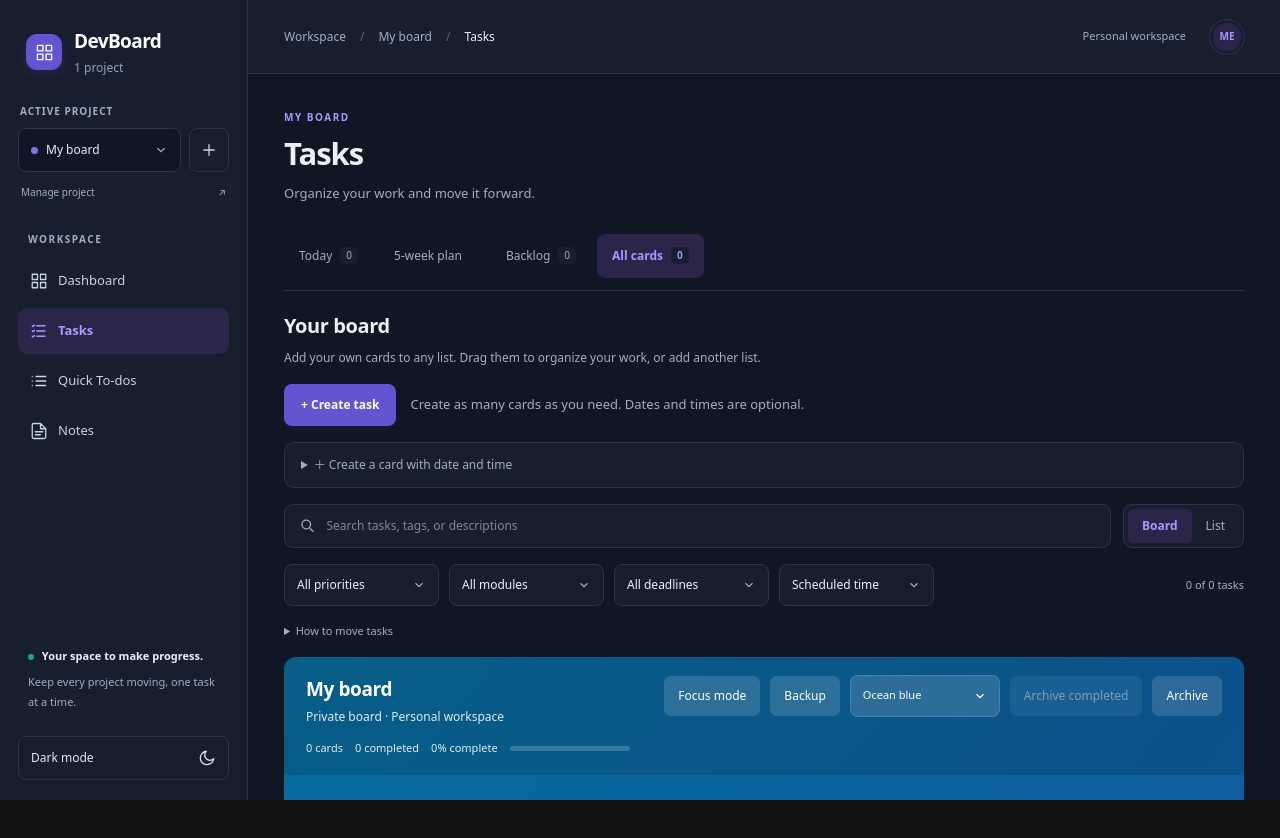
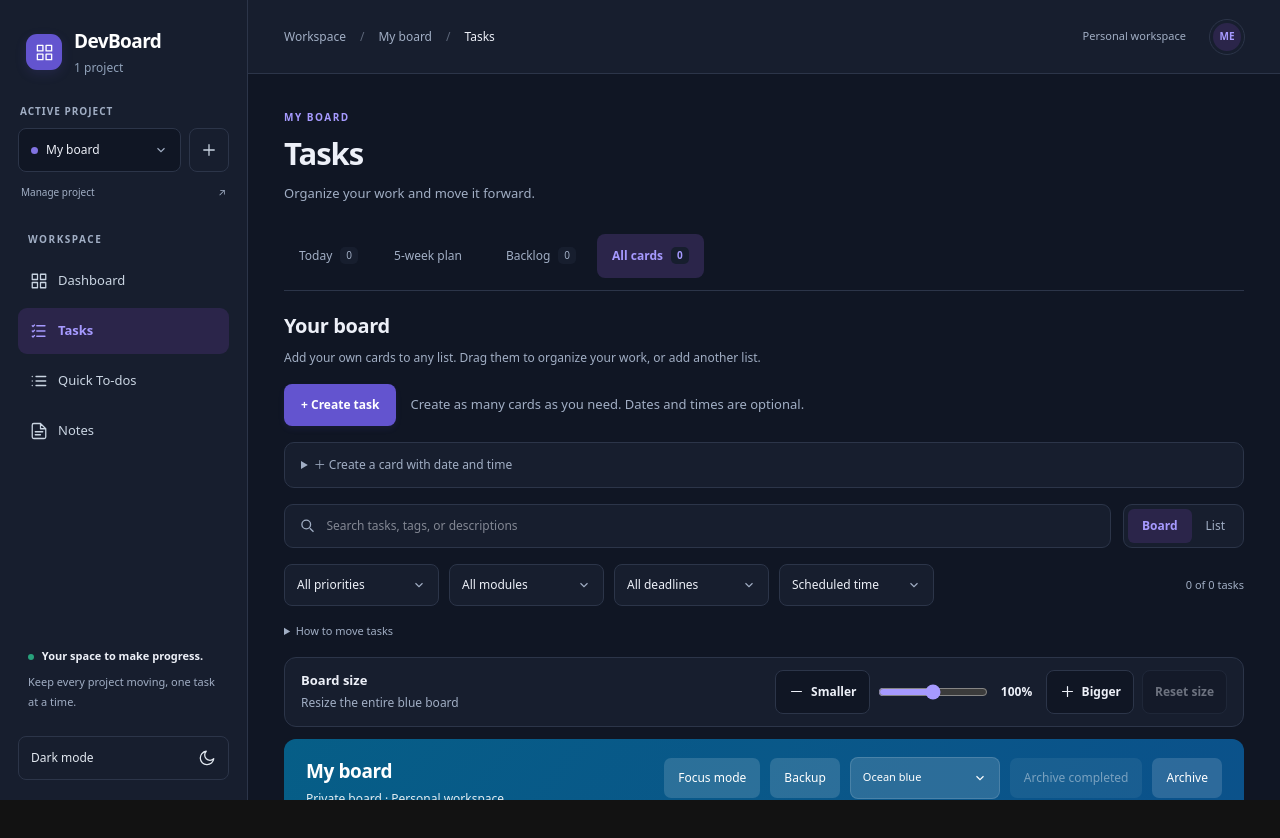
Before and after one commit to faaaami/Project-Management-System, a React (Vite) app: page / in a window 1280 px wide. Shown: the top 838 px of the page. Before the commit the page ends 800 px from the top, so only its background shows below. Built offline with nearby package versions, Linux system fonts and the light colour scheme.

Commit message:
Add controls to resize the entire board, header and cards

```diff
--- /dev/null
+++ b/src/components/BoardFrame.tsx
@@ -0,0 +1,39 @@
+import { useLayoutEffect, useRef, useState } from 'react'
+import type { CSSProperties, ReactNode } from 'react'
+import { useStore } from '../store'
+import { BOARD_SIZE_STEP, MAX_BOARD_SIZE, MIN_BOARD_SIZE, normalizeBoardSize } from '../lib/zoom'
+import { CanvasScale } from '../hooks/useCanvasScale'
+import { Icon } from './Icon'
+
+/** Resize the complete board while keeping its size controls easy to reach. */
+export function BoardFrame({ children, focused, disabled }: { children: ReactNode; focused: boolean; disabled: boolean }) {
+  const size = useStore(state => normalizeBoardSize(state.boardSize))
+  const setSize = useStore(state => state.setBoardSize)
+  const frame = useRef<HTMLDivElement>(null)
+  const [width, setWidth] = useState(0)
+  useLayoutEffect(() => {
+    const node = frame.current
+    if (!node) return
+    const measure = () => setWidth(node.clientWidth)
+    measure()
+    const observer = new ResizeObserver(measure)
+    observer.observe(node)
+    return () => observer.disconnect()
+  }, [])
+  const scale = focused ? 1 : size / 100
+  return <div className="board-size-layout">
+    <div className="board-size-toolbar" role="group" aria-label="Board size controls">
+      <div className="board-size-description"><strong>Board size</strong><span>Resize the entire blue board</span></div>
+      <div className="board-size-actions">
+        <button type="button" disabled={disabled || focused || size <= MIN_BOARD_SIZE} onClick={() => setSize(size - BOARD_SIZE_STEP)} aria-label="Make entire board smaller"><Icon name="minus" size={17} /><span>Smaller</span></button>
+        <input type="range" aria-label="Entire board size" min={MIN_BOARD_SIZE} max={MAX_BOARD_SIZE} step={5} value={size} disabled={disabled || focused} onChange={event => setSize(Number(event.target.value))} />
+        <output aria-label="Board size percentage" aria-live="polite">{size}%</output>
+        <button type="button" disabled={disabled || focused || size >= MAX_BOARD_SIZE} onClick={() => setSize(size + BOARD_SIZE_STEP)} aria-label="Make entire board bigger"><Icon name="plus" size={17} /><span>Bigger</span></button>
+        <button type="button" className="board-size-reset" disabled={disabled || focused || size === 100} onClick={() => setSize(100)}>Reset size</button>
+      </div>
+    </div>
+    <div ref={frame} className="board-frame" style={{ '--board-size': scale, '--board-width': width ? `${width}px` : '100%' } as CSSProperties}>
+      <CanvasScale value={scale}>{children}</CanvasScale>
+    </div>
+  </div>
+}
--- a/src/components/Modal.tsx
+++ b/src/components/Modal.tsx
@@ -9,7 +9,7 @@ export function Modal({ title, subtitle, children, onClose }: { title: string; s
     const dialog = ref.current
     const previous = document.activeElement as HTMLElement | null
     dialog?.showModal()
-    return () => { dialog?.close(); previous?.focus() }
+    return () => { dialog?.close(); previous?.focus({ preventScroll: true }) }
   }, [])
   return createPortal(<dialog ref={ref} className="app-modal" aria-labelledby={id} onCancel={event => { event.preventDefault(); onClose() }} onClick={event => { if (event.target === event.currentTarget) { const rect = event.currentTarget.getBoundingClientRect(); if (event.clientX < rect.left || event.clientX > rect.right || event.clientY < rect.top || event.clientY > rect.bottom) onClose() } }}><div className="modal-heading"><div><h2 id={id}>{title}</h2>{subtitle && <p>{subtitle}</p>}</div><button type="button" className="icon-button" aria-label="Close dialog" onClick={onClose}>×</button></div>{children}</dialog>, document.body)
 }
--- a/src/index.css
+++ b/src/index.css
@@ -447,6 +447,21 @@ main .inline-card-create textarea { padding: 10px; min-height: 70px; width: 100%
 @media (max-width: 600px) { .board-top-actions { flex-basis: auto; justify-content: flex-start; } .board-focus { inset: 6px; } .trello-lists { padding: calc(12px * var(--task-scale, 1)); gap: calc(10px * var(--task-scale, 1)); } }
 
 /* The board viewport stays fixed; its world moves and scales like a map. */
+.board-size-layout { min-width: 0; }
+.board-size-toolbar { display: flex; align-items: center; justify-content: space-between; flex-wrap: wrap; gap: 12px; margin-bottom: 12px; padding: 12px 16px; background: var(--surface); border: 1px solid var(--line); border-radius: 12px; }
+.board-size-description { display: grid; gap: 3px; }
+.board-size-description strong { font-size: 13px; }
+.board-size-description span { font-size: 12px; color: var(--muted); }
+.board-size-actions { display: flex; align-items: center; flex-wrap: wrap; gap: 8px; }
+.board-size-actions button { display: flex; align-items: center; justify-content: center; gap: 6px; min-width: 44px; min-height: 44px; padding: 0 12px; border: 1px solid var(--line); border-radius: 8px; font-size: 12px; font-weight: 600; background: var(--canvas); }
+.board-size-actions button:hover:not(:disabled) { color: var(--accent); border-color: var(--accent); background: var(--accent-soft); }
+.board-size-actions button:disabled { opacity: .4; cursor: default; }
+.board-size-actions input { width: 110px; min-height: 44px; accent-color: var(--accent); cursor: pointer; }
+.board-size-actions input:disabled { cursor: default; opacity: .4; }
+.board-size-actions output { min-width: 42px; text-align: center; font-size: 12px; font-weight: 600; font-variant-numeric: tabular-nums; }
+.board-frame { width: 100%; max-width: 100%; min-width: 0; overflow: auto; scrollbar-width: thin; scrollbar-color: var(--muted) var(--canvas); }
+.board-frame > .trello-board-shell:not(.board-focus) { width: var(--board-width); zoom: var(--board-size); }
+@media (max-width: 600px) { .board-size-toolbar { padding: 12px; } .board-size-actions { width: 100%; } .board-size-actions input { flex: 1; min-width: 60px; width: 80px; } .board-size-actions button { padding: 0 8px; } .board-size-reset { margin-left: auto; } }
 .board-canvas { position: relative; min-width: 0; height: clamp(420px, 68dvh, 800px); }
 .board-canvas-viewport { width: 100%; height: 100%; overflow: auto; scrollbar-width: none; cursor: grab; overscroll-behavior: contain; touch-action: pan-y; }
 .board-canvas-viewport::-webkit-scrollbar { display: none; }
--- a/src/lib/zoom.ts
+++ b/src/lib/zoom.ts
@@ -1,6 +1,13 @@
 export const MIN_TASK_ZOOM = 25
 export const MAX_TASK_ZOOM = 200
 export const TASK_ZOOM_STEP = 10
+export const MIN_BOARD_SIZE = 50
+export const MAX_BOARD_SIZE = 150
+export const BOARD_SIZE_STEP = 25
+
+export function normalizeBoardSize(value: number): number {
+  return Number.isFinite(value) ? Math.max(MIN_BOARD_SIZE, Math.min(MAX_BOARD_SIZE, Math.round(value))) : 100
+}
 
 export function normalizeTaskZoom(value: number): number {
   return Number.isFinite(value) ? Math.max(MIN_TASK_ZOOM, Math.min(MAX_TASK_ZOOM, Math.round(value))) : 100
--- a/src/store/index.ts
+++ b/src/store/index.ts
@@ -3,7 +3,7 @@ import { createJSONStorage, persist } from 'zustand/middleware'
 import { localDateKey } from '../lib/tasks'
 import { boardLists, moveCard, nextCardOrder, taskListId } from '../lib/board'
 import { copyWorkspaceBackup, parseWorkspaceBackup } from '../lib/backup'
-import { normalizeTaskZoom } from '../lib/zoom'
+import { normalizeBoardSize, normalizeTaskZoom } from '../lib/zoom'
 import type {
   Note,
   Project,
@@ -40,6 +40,7 @@ export interface DevBoardState {
   activeProjectId: string
   theme: Theme
   taskZoom: number
+  boardSize: number
 
   // Projects
   addProject: (name: string, modules?: string[]) => Project
@@ -73,6 +74,7 @@ export interface DevBoardState {
   setTheme: (theme: Theme) => void
   toggleTheme: () => void
   setTaskZoom: (zoom: number) => void
+  setBoardSize: (size: number) => void
   resetToSeed: () => void
 }
 
@@ -85,6 +87,7 @@ const seedState = () => ({
   activeProjectId: SEED_PROJECT_ID,
   theme: 'dark' as Theme,
   taskZoom: 100,
+  boardSize: 100,
 })
 
 const normalizeSubtasks = (subtasks: SubtaskInput[]): Subtask[] =>
@@ -325,6 +328,7 @@ export const useStore = create<DevBoardState>()(
         set((state) => ({ theme: state.theme === 'dark' ? 'light' : 'dark' })),
 
       setTaskZoom: (zoom) => set({ taskZoom: normalizeTaskZoom(zoom) }),
+      setBoardSize: (size) => set({ boardSize: normalizeBoardSize(size) }),
 
       resetToSeed: () => set({ ...seedState() }),
     }),
@@ -341,6 +345,7 @@ export const useStore = create<DevBoardState>()(
         activeProjectId: state.activeProjectId,
         theme: state.theme,
         taskZoom: state.taskZoom,
+        boardSize: state.boardSize,
       }),
       migrate: (persistedState, version) => {
         const state = persistedState as Partial<DevBoardState>
```
Also changed, not shown: src/components/BoardCanvas.tsx (+8 -7 lines), src/components/TrelloBoard.tsx (+3 -2 lines), 2 other files (tests, documents, lock files or other folders).
